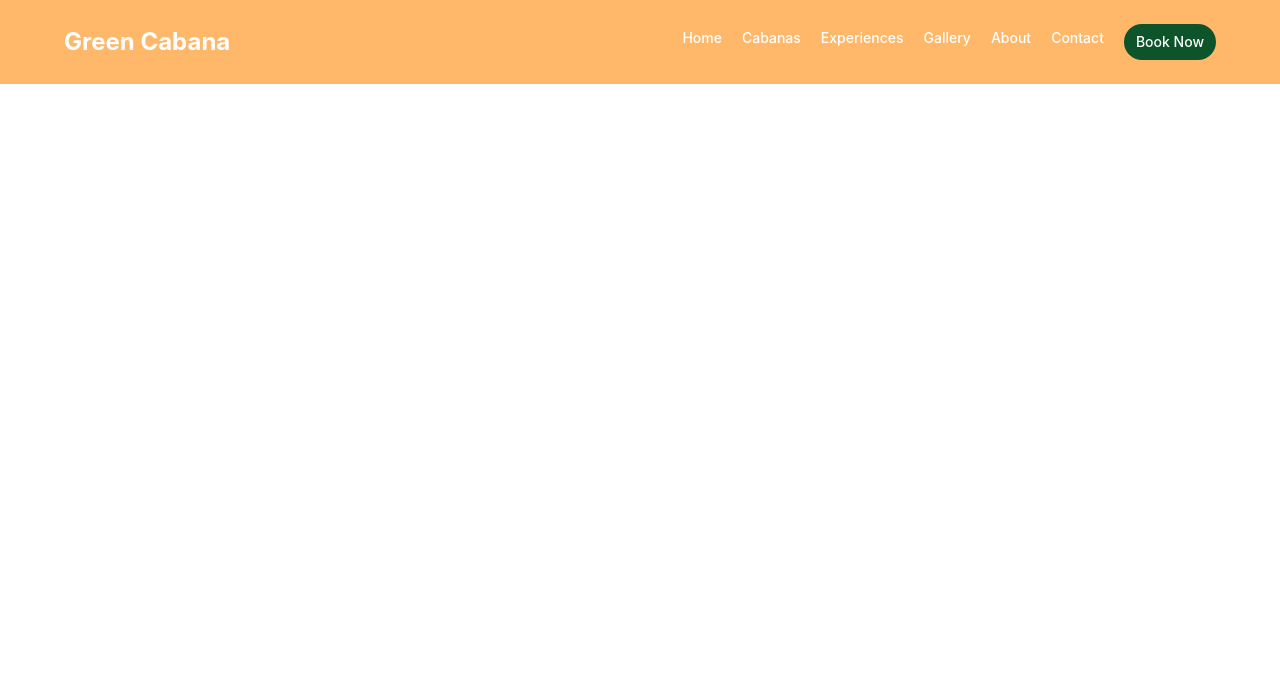
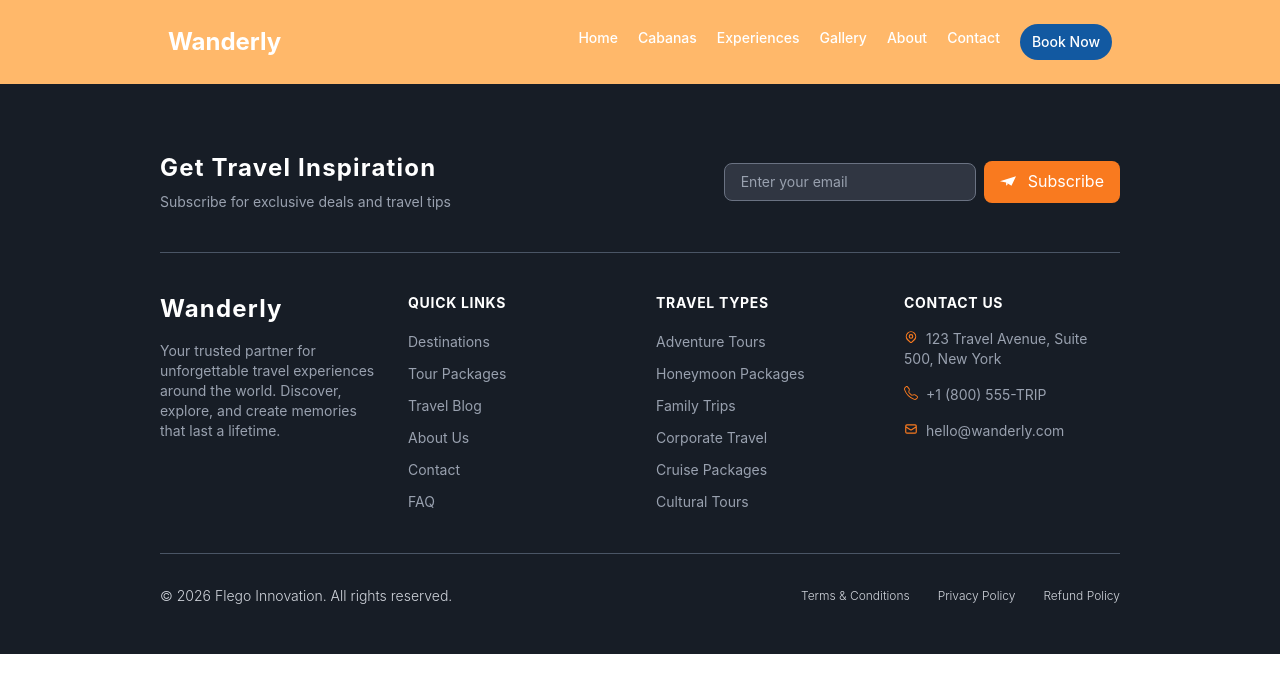
Before and after one commit to Anuda66/Madu-Travels, a Next.js app in the folder client/: page / in a window 1280 px wide. Shown: the top 692 px of the page. Built offline with nearby package versions, Linux system fonts and the light colour scheme.

Commit message:
create footer and nav bar

```diff
--- a/client/app/components/Footer.tsx
+++ b/client/app/components/Footer.tsx
@@ -1,9 +1,97 @@
+import Link from 'next/link'
 import React from 'react'
+import { HiOutlineLocationMarker } from "react-icons/hi";
+import { BsTelephone } from "react-icons/bs";
+import { HiOutlineMail } from "react-icons/hi";
+import { SiMinutemailer } from "react-icons/si";
+
+
 
 function Footer() {
   return (
     <div>
-      Footer
+      <footer className="-mb-10 bg-footer">
+        <div className="py-12 mx-5 my-10  md:mx-10 lg:mx-40  ">
+          <div className="flex flex-col items-center justify-center gap-4  md:flex-row md:justify-between py-10">
+            <div className=''>
+              <h3 className="text-2xl  tracking-wider text-white font-bold ">Get Travel Inspiration</h3>
+              <p className="mt-2 text-sm text-gray-400">Subscribe for exclusive deals and travel tips</p>
+            </div>
+            {/* Email Subscription-------------------------------------------------------------------------------------------------------- */}
+            <div className='flex  items-center justify-center gap-2 md:flex-row'>
+              <input type="email" placeholder='Enter your email' className='px-4 py-2 text-sm rounded-lg focus:outline-none bg-gray-500/30 text-white placeholder:text-gray-400 border border-gray-500 ' />
+              <button className='px-4 py-2 bg-secondary text-white hover:bg-hoverSecondary rounded-lg cursor-pointer '><span className='inline-flex items-center gap-3'><SiMinutemailer />Subscribe</span> </button>
+            </div>
+
+          </div>
+          <hr className="border-gray-600 mb-10" />
+
+          <div className="grid grid-cols-2 gap-8 md:grid-cols-4">
+            <div>
+              <h3 className="text-2xl  tracking-wider text-white font-bold ">
+                Wanderly
+              </h3>
+              <p className="mt-4 text-sm text-gray-400">
+                Your trusted partner for unforgettable travel experiences around the world. Discover, explore, and create memories that last a lifetime.
+              </p>
+            </div>
+
+            <div>
+              <h3 className="text-sm  tracking-wider text-white uppercase font-bold">
+                Quick Links
+              </h3>
+              <ul className="mt-4 space-y-2">
+                <li><a href="/" className="text-sm text-gray-400 hover:text-secondary">Destinations </a></li>
+                <li><a href="/cabanas" className="text-sm text-gray-400 hover:text-secondary">Tour Packages</a></li>
+                <li><a href="/gallery" className="text-sm text-gray-400 hover:text-secondary">Travel Blog</a></li>
+                <li><a href="/about" className="text-sm text-gray-400 hover:text-secondary">About Us</a></li>
+                <li><a href="/contact" className="text-sm text-gray-400 hover:text-secondary">Contact</a></li>
+                <li><a href="/contact" className="text-sm text-gray-400 hover:text-secondary">FAQ</a></li>
+              </ul>
+            </div>
+
+            <div>
+              <h3 className="text-sm  tracking-wider text-white uppercase font-bold">
+                Travel Types
+              </h3>
+              <ul className="mt-4 space-y-2">
+                <li><Link href="/experiences" className="text-sm text-gray-400 hover:text-secondary">Adventure Tours</Link></li>
+                <li><Link href="/experiences" className="text-sm text-gray-400 hover:text-secondary">Honeymoon Packages</Link></li>
+                <li><Link href="/experiences" className="text-sm text-gray-400 hover:text-secondary">Family Trips</Link></li>
+                <li><Link href="/experiences" className="text-sm text-gray-400 hover:text-secondary">Corporate Travel</Link></li>
+                <li><Link href="/experiences" className="text-sm text-gray-400 hover:text-secondary">Cruise Packages</Link></li>
+                <li><Link href="/experiences" className="text-sm text-gray-400 hover:text-secondary">Cultural Tours</Link></li>
+              </ul>
+            </div>
+
+            <div>
+              <h3 className="text-sm  tracking-wider text-white uppercase font-bold">
+                Contact Us
+              </h3>
+              <ul className='mt-4 space-y-4'>
+                <li className="text-sm text-gray-400"><span className="inline-block mr-2 text-secondary "><HiOutlineLocationMarker /></span>123 Travel Avenue, Suite 500, New York</li>
+                <li className="mt-1 text-sm text-gray-400"><span className="inline-block mr-2 text-secondary"><BsTelephone /></span>+1 (800) 555-TRIP</li>
+                <li className="mt-1 text-sm text-gray-400"><span className="inline-block mr-2 text-secondary"><HiOutlineMail /></span>hello@wanderly.com</li>
+              </ul>
+            </div>
+          </div>
+
+          <hr className="border-gray-600 mt-10" />
+
+          <div className="mt-8 space-y-4 text-center md:flex md:items-center md:justify-between md:space-y-0">
+            <div>
+              <p className=" text-center  text-sm font-light text-gray-300">
+                &copy; 2026 Flego Innovation. All rights reserved.
+              </p>
+            </div>
+            <div className='flex flex-row space-x-7 '>
+              <Link href="/terms" className=" text-gray-300 hover:text-white text-xs font-light">Terms & Conditions</Link>
+              <Link href="/privacy" className=" text-gray-300 hover:text-white text-xs font-light">Privacy Policy</Link>
+              <Link href="/refund" className=" text-gray-300 hover:text-white text-xs font-light">Refund Policy</Link>
+            </div>
+          </div>
+        </div>
+      </footer>
     </div>
   )
 }
--- a/client/app/components/Navbar.tsx
+++ b/client/app/components/Navbar.tsx
@@ -22,11 +22,11 @@ function Navbar() {
 
     return (
         <div className={`fixed top-0 left-0 z-50 w-full transition-all duration-300 bg-orange-300 ${scrolled ? 'bg-gray-600/50 backdrop-blur-lg' : 'bg-orange-300'}`}>
-            <div className='px-5 md:px-14 sm:px-10'>
+            <div className='mx-5  md:mx-10 lg:mx-40 '>
                 <div className="flex items-center justify-between py-4 m-2 text-sm ">
                     {/* App Logo---------------------------------- */}
                     <div>
-                        <p onClick={() => router.push('/')} className="text-2xl font-bold text-white cursor-pointer">Green Cabana</p>
+                        <p onClick={() => router.push('/')} className="text-2xl font-bold text-white cursor-pointer">Wanderly</p>
                     </div>
                     <ul className="items-start hidden gap-5 font-medium md:flex">
                         <Link onClick={() => scrollTo(0, 0)} href={"/"}>
@@ -57,7 +57,7 @@ function Navbar() {
                             <hr className="hidden w-3/5 h-1 m-auto border-none rounded-full outline-none bg-secondary-200" />
                         </Link>
                         <div>
-                            <p onClick={() => router.push('/booking')} className="px-3 py-2 text-white transition duration-300 ease-in-out delay-150 bg-green-900 rounded-full cursor-pointer hover:text-secondary hover:-translate-y-1 hover:scale-110 hover:text-secondary-50">Book Now</p>
+                            <p onClick={() => router.push('/booking')} className="px-3 py-2 text-white transition duration-300 ease-in-out delay-150 bg-primary rounded-full cursor-pointer hover:text-secondary hover:-translate-y-1 hover:scale-110 hover:text-secondary-50">Book Now</p>
                         </div>
                     </ul>
                     {/*Menu Icon ----------------------------------------*/}
@@ -65,15 +65,16 @@ function Navbar() {
                 </div>
                 <div className="flex items-center gap-4">
                     {/* Mobile menu---------------------------------------------------- */}
-                    <div className={`${showMenu ? 'fixed w-full' : 'h-0 w-0'} lg:hidden right-0 top-0 bottom-0 overflow-hidden  transition-all fixed inset-0 z-40 bg-background/98 backdrop-blur-xl pt-20 `} style={{ opacity: '1', transform: 'none', transition: 'opacity 300ms ease-in-out, transform 300ms ease-in-out' }}>
+                    <div className={`${showMenu ? 'fixed w-full' : 'h-0 w-0'} lg:hidden right-0 top-0 bottom-0 overflow-hidden  transition-all fixed inset-0 z-40 bg-background/98 backdrop-blur-xl pt-5 `} style={{ opacity: '1', transform: 'none', transition: 'opacity 300ms ease-in-out, transform 300ms ease-in-out' }}>
                         <div className="flex items-center justify-between px-7 ">
                             {/* App Logo-----------------------------------------------------*/}
                             <div>
-                                <p onClick={() => router.push('/')} className="text-lg font-bold text-green-600 cursor-pointer">Green Cabana</p>
+                                <p onClick={() => router.push('/')} className="text-2xl font-bold text-white cursor-pointer">Wanderly</p>
                             </div>
                             {/* Close Icon--------------------------------------------------*/}
                             <RxCross2 onClick={() => setShowMenu(false)} className="w-10 h-6 text-white md:hidden" />
                         </div>
+                        <hr className=' mt-3 border-gray-300 ' />
                         <ul className="flex flex-col items-center gap-2 px-5 mt-5 text-lg font-medium text-white">
                             <Link onClick={() => setShowMenu(false)} href={'/'}>Home
                                 <hr className="hidden w-3/5 h-1 m-auto border-none rounded-full outline-none bg-secondary-200" />
@@ -94,8 +95,9 @@ function Navbar() {
                                 <hr className="hidden w-3/5 h-1 m-auto border-none rounded-full outline-none bg-secondary-200" />
                             </Link>
                             <div>
-                                <p onClick={() => router.push('/booking')} className="px-3 py-2 text-white transition duration-300 ease-in-out delay-150 bg-green-900 rounded-full cursor-pointer hover:text-secondary hover:-translate-y-1 hover:scale-110 hover:text-secondary-50">Book Now</p>
+                                <p onClick={() => router.push('/booking')} className="className='px-4 py-1 px-2 bg-secondary text-white hover:bg-hoverSecondary rounded-lg cursor-pointer '">Book Now</p>
                             </div>
+
                         </ul>
                     </div>
                 </div>
--- a/client/app/globals.css
+++ b/client/app/globals.css
@@ -1 +1,9 @@
 @import 'tailwindcss';
+
+@theme {
+    --color-primary: #1259a1;
+    --color-secondary: #f97a1f;
+    --color-hoverSecondary: #BF6322FF;
+    --color-footer: #171d26;
+
+}
--- a/client/app/layout.tsx
+++ b/client/app/layout.tsx
@@ -27,7 +27,7 @@ export default function RootLayout({
   return (
     <html lang="en" className={`${geistSans.variable} ${geistMono.variable} h-full antialiased`}>
       <body className="min-h-full flex flex-col">
-        <div className="mx-auto p-4 sm:max-w-xl md:max-w-2xl lg:max-w-3xl xl:max-w-6xl">
+        <div className="">
           <Navbar />
           {children}
           <Footer />
```
Lines whose indentation alone changed are shown as unchanged.
